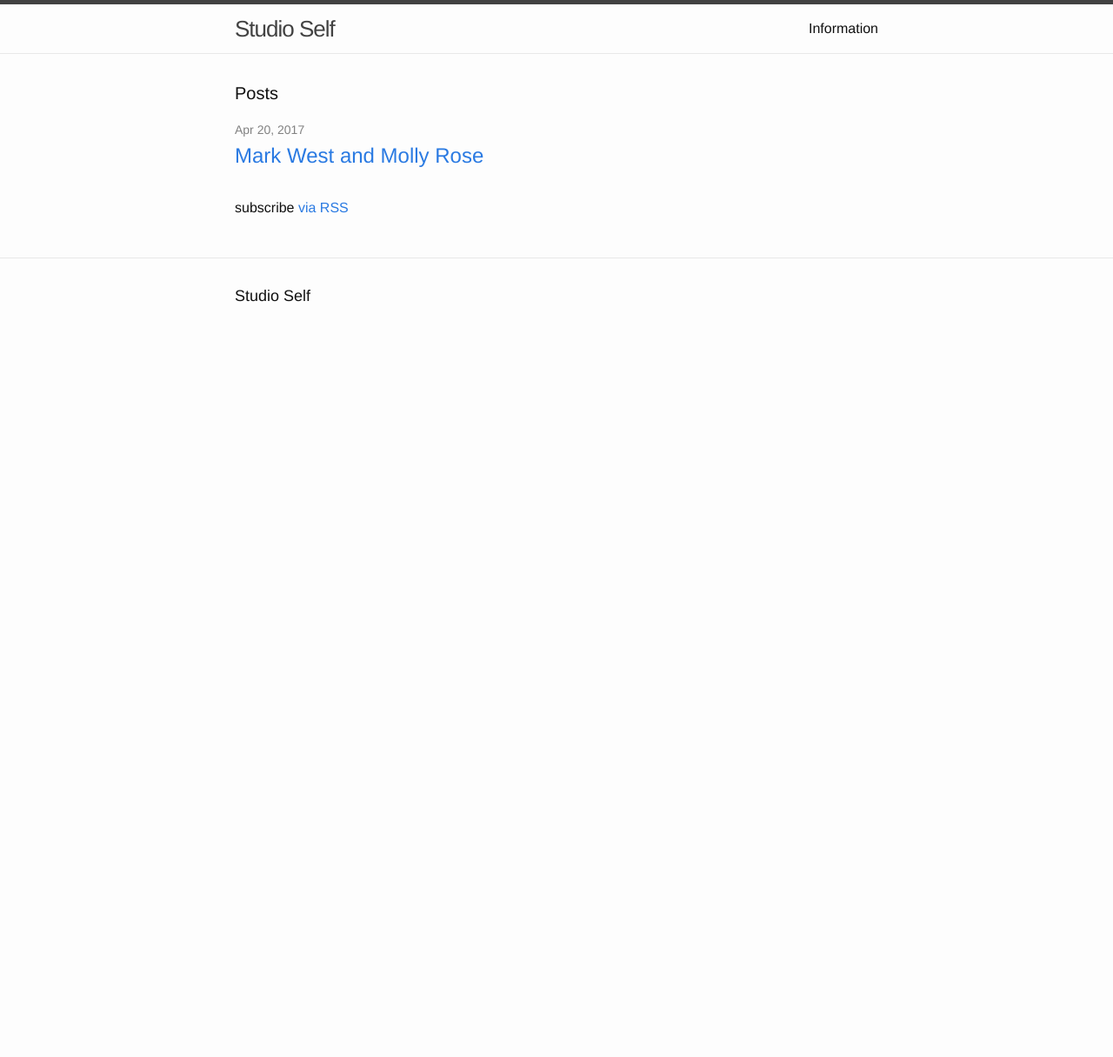
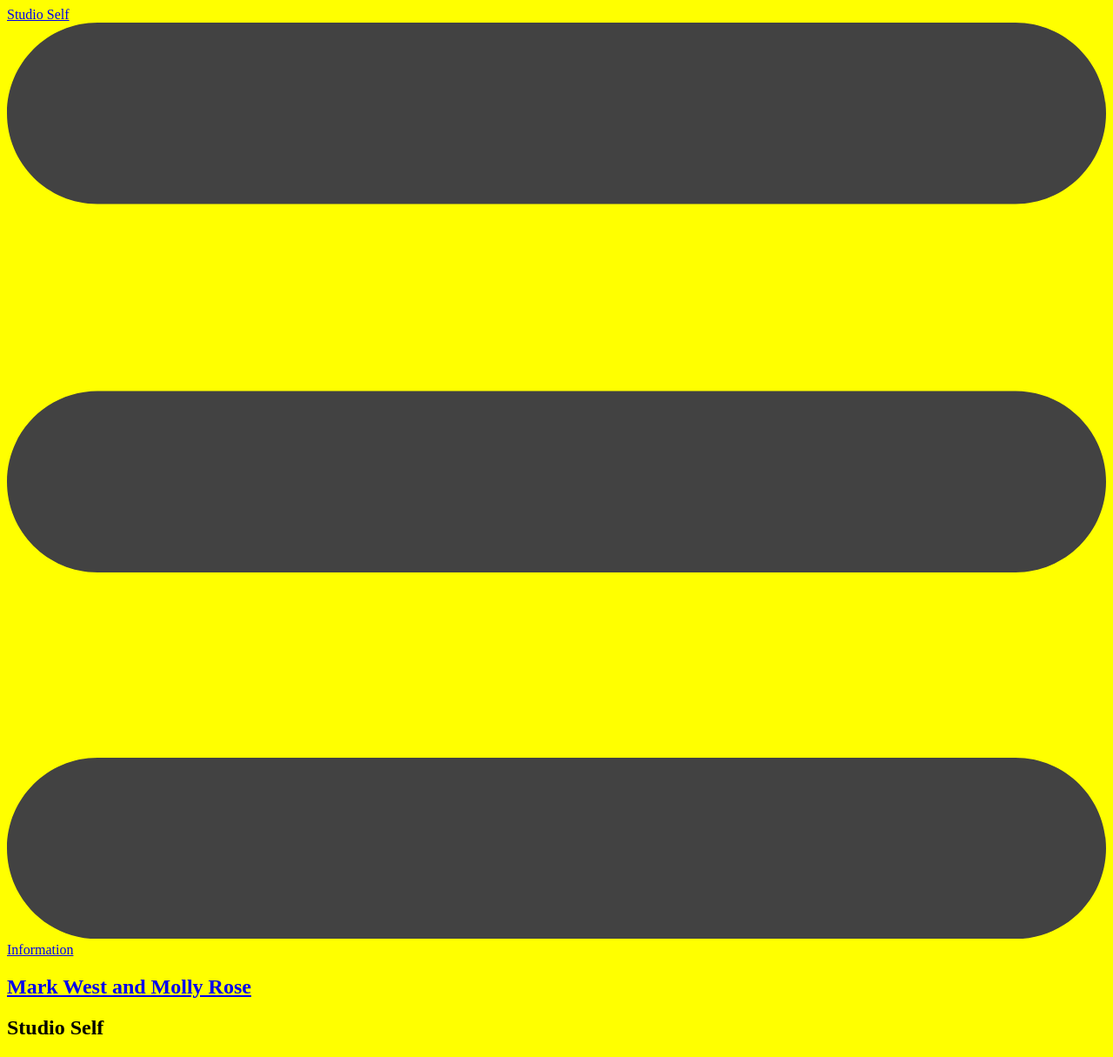
Before and after one commit to studio-cartogram/studioself, a Jekyll site: the page built from index.html, in a window 1280 px wide. Shown: the whole page at 87% size. Built offline with Jekyll 4.4.1, drawn with Linux system fonts in a browser that asks for light colours; before the commit the page ends 900 px from its top, so only the background shows below that.

Commit message:
made changes

```diff
--- a/_layouts/default.html
+++ b/_layouts/default.html
@@ -7,11 +7,7 @@
 
     {% include header.html %}
 
-    <div class="page-content">
-      <div class="wrapper">
-        {{ content }}
-      </div>
-    </div>
+    {{ content }}
 
     {% include footer.html %}
 
--- a/_layouts/page.html
+++ b/_layouts/page.html
@@ -2,13 +2,13 @@
 layout: default
 ---
 
-<article class="post">
+<article class="page">
 
-  <header class="post-header">
+  <header class="page__header">
     <h1 class="post-title">{{ page.title }}</h1>
   </header>
 
-  <div class="post-content">
+  <div class="format content page__content">
     {{ content }}
   </div>
 
--- a/_sass/_base.scss
+++ b/_sass/_base.scss
@@ -1,218 +1,3 @@
-/**
- * Reset some basic elements
- */
-body, h1, h2, h3, h4, h5, h6,
-p, blockquote, pre, hr,
-dl, dd, ol, ul, figure {
-    margin: 0;
-    padding: 0;
+body {
+  background: yellow;
 }
-
-
-
-
-/**
- * Basic styling
- */
-body {
-    font: $base-font-weight #{$base-font-size}/#{$base-line-height} $base-font-family;
-    color: $text-color;
-    background-color: $background-color;
-    -webkit-text-size-adjust: 100%;
-    -webkit-font-feature-settings: "kern" 1;
-    -moz-font-feature-settings: "kern" 1;
-    -o-font-feature-settings: "kern" 1;
-    font-feature-settings: "kern" 1;
-    font-kerning: normal;
-}
-
-
-
-
-/**
- * Set `margin-bottom` to maintain vertical rhythm
- */
-h1, h2, h3, h4, h5, h6,
-p, blockquote, pre,
-ul, ol, dl, figure,
-%vertical-rhythm {
-    margin-bottom: $spacing-unit / 2;
-}
-
-
-
-
-/**
- * Images
- */
-img {
-    max-width: 100%;
-    vertical-align: middle;
-}
-
-
-
-
-/**
- * Figures
- */
-figure > img {
-    display: block;
-}
-
-figcaption {
-    font-size: $small-font-size;
-}
-
-
-
-
-/**
- * Lists
- */
-ul, ol {
-    margin-left: $spacing-unit;
-}
-
-li {
-    > ul,
-    > ol {
-         margin-bottom: 0;
-    }
-}
-
-
-
-
-/**
- * Headings
- */
-h1, h2, h3, h4, h5, h6 {
-    font-weight: $base-font-weight;
-}
-
-
-
-
-/**
- * Links
- */
-a {
-    color: $brand-color;
-    text-decoration: none;
-
-    &:visited {
-        color: darken($brand-color, 15%);
-    }
-
-    &:hover {
-        color: $text-color;
-        text-decoration: underline;
-    }
-}
-
-
-
-
-/**
- * Blockquotes
- */
-blockquote {
-    color: $grey-color;
-    border-left: 4px solid $grey-color-light;
-    padding-left: $spacing-unit / 2;
-    font-size: 18px;
-    letter-spacing: -1px;
-    font-style: italic;
-
-    > :last-child {
-        margin-bottom: 0;
-    }
-}
-
-
-
-
-/**
- * Code formatting
- */
-pre,
-code {
-    font-size: 15px;
-    border: 1px solid $grey-color-light;
-    border-radius: 3px;
-    background-color: #eef;
-}
-
-code {
-    padding: 1px 5px;
-}
-
-pre {
-    padding: 8px 12px;
-    overflow-x: auto;
-
-    > code {
-        border: 0;
-        padding-right: 0;
-        padding-left: 0;
-    }
-}
-
-
-
-
-/**
- * Wrapper
- */
-.wrapper {
-    max-width: -webkit-calc(#{$content-width} - (#{$spacing-unit} * 2));
-    max-width:         calc(#{$content-width} - (#{$spacing-unit} * 2));
-    margin-right: auto;
-    margin-left: auto;
-    padding-right: $spacing-unit;
-    padding-left: $spacing-unit;
-    @extend %clearfix;
-
-    @include media-query($on-laptop) {
-        max-width: -webkit-calc(#{$content-width} - (#{$spacing-unit}));
-        max-width:         calc(#{$content-width} - (#{$spacing-unit}));
-        padding-right: $spacing-unit / 2;
-        padding-left: $spacing-unit / 2;
-    }
-}
-
-
-
-
-/**
- * Clearfix
- */
-%clearfix {
-
-    &:after {
-        content: "";
-        display: table;
-        clear: both;
-    }
-}
-
-
-
-
-/**
- * Icons
- */
-.icon {
-
-    > svg {
-        display: inline-block;
-        width: 16px;
-        height: 16px;
-        vertical-align: middle;
-
-        path {
-            fill: $grey-color;
-        }
-    }
-}
--- a/_sass/_layout.scss
+++ /dev/null
@@ -1,244 +0,0 @@
-/**
- * Site header
- */
-.site-header {
-    border-top: 5px solid $grey-color-dark;
-    border-bottom: 1px solid $grey-color-light;
-    min-height: 56px;
-
-    // Positioning context for the mobile navigation icon
-    position: relative;
-}
-
-.site-title {
-    font-size: 26px;
-    line-height: 56px;
-    letter-spacing: -1px;
-    margin-bottom: 0;
-    float: left;
-
-    &,
-    &:visited {
-        color: $grey-color-dark;
-    }
-}
-
-.site-nav {
-    float: right;
-    line-height: 56px;
-
-    .menu-icon {
-        display: none;
-    }
-
-    .page-link {
-        color: $text-color;
-        line-height: $base-line-height;
-
-        // Gaps between nav items, but not on the last one
-        &:not(:last-child) {
-            margin-right: 20px;
-        }
-    }
-
-    @include media-query($on-palm) {
-        position: absolute;
-        top: 9px;
-        right: $spacing-unit / 2;
-        background-color: $background-color;
-        border: 1px solid $grey-color-light;
-        border-radius: 5px;
-        text-align: right;
-
-        .menu-icon {
-            display: block;
-            float: right;
-            width: 36px;
-            height: 26px;
-            line-height: 0;
-            padding-top: 10px;
-            text-align: center;
-
-            > svg {
-                width: 18px;
-                height: 15px;
-
-                path {
-                    fill: $grey-color-dark;
-                }
-            }
-        }
-
-        .trigger {
-            clear: both;
-            display: none;
-        }
-
-        &:hover .trigger {
-            display: block;
-            padding-bottom: 5px;
-        }
-
-        .page-link {
-            display: block;
-            padding: 5px 10px;
-
-            &:not(:last-child) {
-                margin-right: 0;
-            }
-            margin-left: 20px;
-        }
-    }
-}
-
-
-
-
-/**
- * Site footer
- */
-.site-footer {
-    border-top: 1px solid $grey-color-light;
-    padding: $spacing-unit 0;
-}
-
-.footer-heading {
-    font-size: 18px;
-    margin-bottom: $spacing-unit / 2;
-}
-
-.contact-list,
-.social-media-list {
-    list-style: none;
-    margin-left: 0;
-}
-
-.footer-col-wrapper {
-    font-size: 15px;
-    color: $grey-color;
-    margin-left: -$spacing-unit / 2;
-    @extend %clearfix;
-}
-
-.footer-col {
-    float: left;
-    margin-bottom: $spacing-unit / 2;
-    padding-left: $spacing-unit / 2;
-}
-
-.footer-col-1 {
-    width: -webkit-calc(35% - (#{$spacing-unit} / 2));
-    width:         calc(35% - (#{$spacing-unit} / 2));
-}
-
-.footer-col-2 {
-    width: -webkit-calc(20% - (#{$spacing-unit} / 2));
-    width:         calc(20% - (#{$spacing-unit} / 2));
-}
-
-.footer-col-3 {
-    width: -webkit-calc(45% - (#{$spacing-unit} / 2));
-    width:         calc(45% - (#{$spacing-unit} / 2));
-}
-
-@include media-query($on-laptop) {
-    .footer-col-1,
-    .footer-col-2 {
-        width: -webkit-calc(50% - (#{$spacing-unit} / 2));
-        width:         calc(50% - (#{$spacing-unit} / 2));
-    }
-
-    .footer-col-3 {
-        width: -webkit-calc(100% - (#{$spacing-unit} / 2));
-        width:         calc(100% - (#{$spacing-unit} / 2));
-    }
-}
-
-@include media-query($on-palm) {
-    .footer-col {
-        float: none;
-        width: -webkit-calc(100% - (#{$spacing-unit} / 2));
-        width:         calc(100% - (#{$spacing-unit} / 2));
-    }
-}
-
-
-
-
-/**
- * Page content
- */
-.page-content {
-    padding: $spacing-unit 0;
-}
-
-.page-heading {
-    font-size: 20px;
-}
-
-.post-list {
-    margin-left: 0;
-    list-style: none;
-
-    > li {
-        margin-bottom: $spacing-unit;
-    }
-}
-
-.post-meta {
-    font-size: $small-font-size;
-    color: $grey-color;
-}
-
-.post-link {
-    display: block;
-    font-size: 24px;
-}
-
-
-
-
-/**
- * Posts
- */
-.post-header {
-    margin-bottom: $spacing-unit;
-}
-
-.post-title {
-    font-size: 42px;
-    letter-spacing: -1px;
-    line-height: 1;
-
-    @include media-query($on-laptop) {
-        font-size: 36px;
-    }
-}
-
-.post-content {
-    margin-bottom: $spacing-unit;
-
-    h2 {
-        font-size: 32px;
-
-        @include media-query($on-laptop) {
-            font-size: 28px;
-        }
-    }
-
-    h3 {
-        font-size: 26px;
-
-        @include media-query($on-laptop) {
-            font-size: 22px;
-        }
-    }
-
-    h4 {
-        font-size: 20px;
-
-        @include media-query($on-laptop) {
-            font-size: 18px;
-        }
-    }
-}
--- a/_sass/_syntax-highlighting.scss
+++ /dev/null
@@ -1,67 +0,0 @@
-/**
- * Syntax highlighting styles
- */
-.highlight {
-    background: #fff;
-    @extend %vertical-rhythm;
-
-    .c     { color: #998; font-style: italic } // Comment
-    .err   { color: #a61717; background-color: #e3d2d2 } // Error
-    .k     { font-weight: bold } // Keyword
-    .o     { font-weight: bold } // Operator
-    .cm    { color: #998; font-style: italic } // Comment.Multiline
-    .cp    { color: #999; font-weight: bold } // Comment.Preproc
-    .c1    { color: #998; font-style: italic } // Comment.Single
-    .cs    { color: #999; font-weight: bold; font-style: italic } // Comment.Special
-    .gd    { color: #000; background-color: #fdd } // Generic.Deleted
-    .gd .x { color: #000; background-color: #faa } // Generic.Deleted.Specific
-    .ge    { font-style: italic } // Generic.Emph
-    .gr    { color: #a00 } // Generic.Error
-    .gh    { color: #999 } // Generic.Heading
-    .gi    { color: #000; background-color: #dfd } // Generic.Inserted
-    .gi .x { color: #000; background-color: #afa } // Generic.Inserted.Specific
-    .go    { color: #888 } // Generic.Output
-    .gp    { color: #555 } // Generic.Prompt
-    .gs    { font-weight: bold } // Generic.Strong
-    .gu    { color: #aaa } // Generic.Subheading
-    .gt    { color: #a00 } // Generic.Traceback
-    .kc    { font-weight: bold } // Keyword.Constant
-    .kd    { font-weight: bold } // Keyword.Declaration
-    .kp    { font-weight: bold } // Keyword.Pseudo
-    .kr    { font-weight: bold } // Keyword.Reserved
-    .kt    { color: #458; font-weight: bold } // Keyword.Type
-    .m     { color: #099 } // Literal.Number
-    .s     { color: #d14 } // Literal.String
-    .na    { color: #008080 } // Name.Attribute
-    .nb    { color: #0086B3 } // Name.Builtin
-    .nc    { color: #458; font-weight: bold } // Name.Class
-    .no    { color: #008080 } // Name.Constant
-    .ni    { color: #800080 } // Name.Entity
-    .ne    { color: #900; font-weight: bold } // Name.Exception
-    .nf    { color: #900; font-weight: bold } // Name.Function
-    .nn    { color: #555 } // Name.Namespace
-    .nt    { color: #000080 } // Name.Tag
-    .nv    { color: #008080 } // Name.Variable
-    .ow    { font-weight: bold } // Operator.Word
-    .w     { color: #bbb } // Text.Whitespace
-    .mf    { color: #099 } // Literal.Number.Float
-    .mh    { color: #099 } // Literal.Number.Hex
-    .mi    { color: #099 } // Literal.Number.Integer
-    .mo    { color: #099 } // Literal.Number.Oct
-    .sb    { color: #d14 } // Literal.String.Backtick
-    .sc    { color: #d14 } // Literal.String.Char
-    .sd    { color: #d14 } // Literal.String.Doc
-    .s2    { color: #d14 } // Literal.String.Double
-    .se    { color: #d14 } // Literal.String.Escape
-    .sh    { color: #d14 } // Literal.String.Heredoc
-    .si    { color: #d14 } // Literal.String.Interpol
-    .sx    { color: #d14 } // Literal.String.Other
-    .sr    { color: #009926 } // Literal.String.Regex
-    .s1    { color: #d14 } // Literal.String.Single
-    .ss    { color: #990073 } // Literal.String.Symbol
-    .bp    { color: #999 } // Name.Builtin.Pseudo
-    .vc    { color: #008080 } // Name.Variable.Class
-    .vg    { color: #008080 } // Name.Variable.Global
-    .vi    { color: #008080 } // Name.Variable.Instance
-    .il    { color: #099 } // Literal.Number.Integer.Long
-}
--- a/css/main.scss
+++ b/css/main.scss
@@ -1,53 +1,4 @@
 ---
 ---
 
-@charset "utf-8";
-
-
-
-// Our variables
-$base-font-family: "Helvetica Neue", Helvetica, Arial, sans-serif;
-$base-font-size:   16px;
-$base-font-weight: 300;
-$small-font-size:  $base-font-size * 0.875;
-$base-line-height: 1.5;
-
-$spacing-unit:     30px;
-
-$text-color:       #111;
-$background-color: #fdfdfd;
-$brand-color:      #2a7ae2;
-
-$grey-color:       #828282;
-$grey-color-light: lighten($grey-color, 40%);
-$grey-color-dark:  darken($grey-color, 25%);
-
-// Width of the content area
-$content-width:    800px;
-
-$on-palm:          600px;
-$on-laptop:        800px;
-
-
-
-// Use media queries like this:
-// @include media-query($on-palm) {
-//     .wrapper {
-//         padding-right: $spacing-unit / 2;
-//         padding-left: $spacing-unit / 2;
-//     }
-// }
-@mixin media-query($device) {
-    @media screen and (max-width: $device) {
-        @content;
-    }
-}
-
-
-
-// Import partials from `sass_dir` (defaults to `_sass`)
-@import
-        "base",
-        "layout",
-        "syntax-highlighting"
-;
+@import 'base';
--- a/index.html
+++ b/index.html
@@ -2,22 +2,14 @@
 layout: default
 ---
 
-<div class="home">
+<main class="main">
 
-  <h1 class="page-heading">Posts</h1>
+  <section class="projects">
+    {% for post in site.posts %}
+      <article class="project__project">
+      <h2><a class="post-link" href="{{ post.url | prepend: site.baseurl }}">{{ post.title }}</a></h2>
+      </article>
+    {% endfor %}
+  </section>
 
-  <ul class="post-list">
-    {% for post in site.posts %}
-      <li>
-        <span class="post-meta">{{ post.date | date: "%b %-d, %Y" }}</span>
-
-        <h2>
-          <a class="post-link" href="{{ post.url | prepend: site.baseurl }}">{{ post.title }}</a>
-        </h2>
-      </li>
-    {% endfor %}
-  </ul>
-
-  <p class="rss-subscribe">subscribe <a href="{{ "/feed.xml" | prepend: site.baseurl }}">via RSS</a></p>
-
-</div>
+</main>
```
Also changed, not shown: _layouts/post.html (+3 -4 lines), 9 other files.
